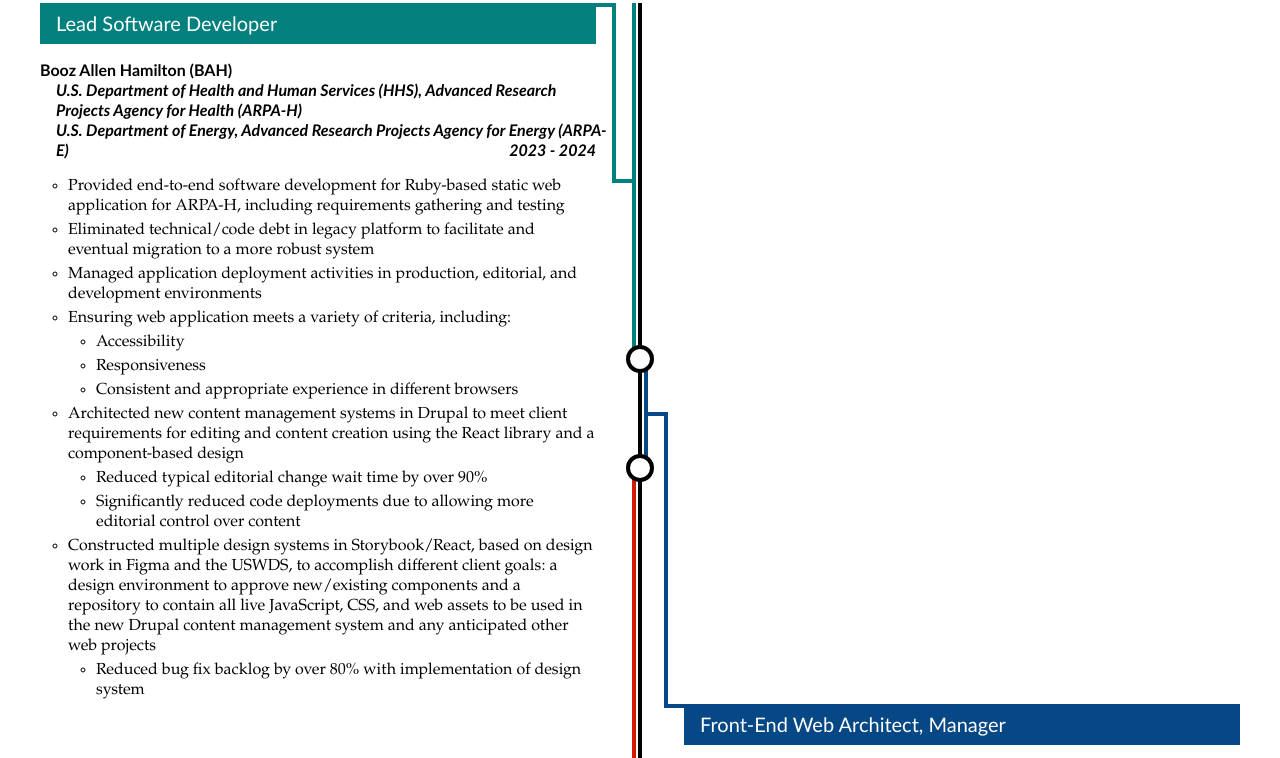
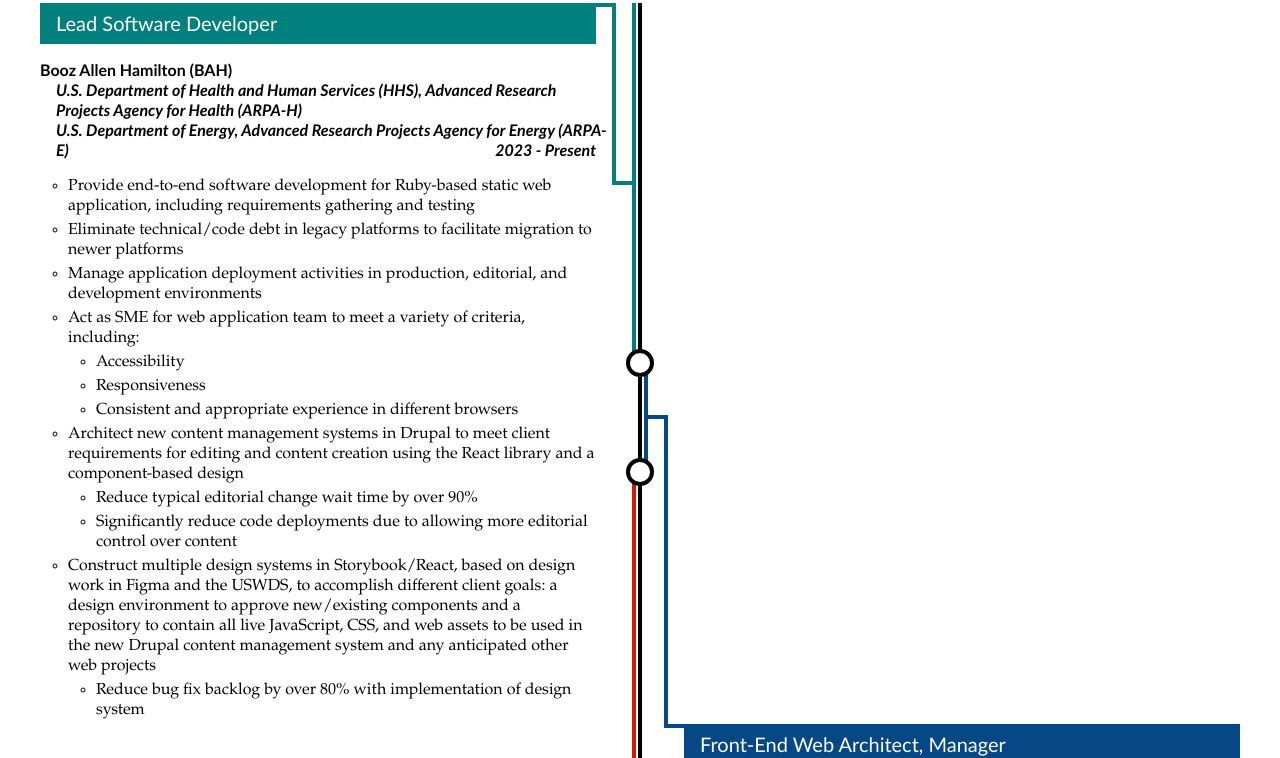
Before and after one commit to ThatRacerGuy/thatracerguy.github.io, a website: page index.html in a window 1280 px wide. Shown: the part 1157-1915 px from the top of the page. Drawn offline with Linux system fonts and the light colour scheme.

Commit message:
Update BAH job

```diff
--- a/index.html
+++ b/index.html
@@ -128,28 +128,28 @@
       <div class="position bah" data-months="23">
         <h3 class="position-title">Lead Software Developer</h3>
 
-        <p class="position-company">Booz Allen Hamilton (BAH)<br><span class="sub-company">U.S. Department of Health and Human Services (HHS), Advanced Research Projects Agency for Health (ARPA-H)</span><br><span class="sub-company">U.S. Department of Energy, Advanced Research Projects Agency for Energy (ARPA-E)</span><span class="date">2023 - 2024</span></p>
+        <p class="position-company">Booz Allen Hamilton (BAH)<br><span class="sub-company">U.S. Department of Health and Human Services (HHS), Advanced Research Projects Agency for Health (ARPA-H)</span><br><span class="sub-company">U.S. Department of Energy, Advanced Research Projects Agency for Energy (ARPA-E)</span><span class="date">2023 - Present</span></p>
 
         <ul class="position-info">
-          <li>Provided end-to-end software development for Ruby-based static web application for ARPA-H, including requirements gathering and testing</li>
-          <li>Eliminated technical/code debt in legacy platform to facilitate and eventual migration to a more robust system</li>
-          <li>Managed application deployment activities in production, editorial, and development environments</li>
-          <li>Ensuring web application meets a variety of criteria, including:
+          <li>Provide end-to-end software development for Ruby-based static web application, including requirements gathering and testing</li>
+          <li>Eliminate technical/code debt in legacy platforms to facilitate migration to newer platforms</li>
+          <li>Manage application deployment activities in production, editorial, and development environments</li>
+          <li>Act as SME for web application team to meet a variety of criteria, including:
             <ul>
               <li>Accessibility</li>
               <li>Responsiveness</li>
               <li>Consistent and appropriate experience in different browsers</li>
             </ul>
           </li>
-          <li>Architected new content management systems in Drupal to meet client requirements for editing and content creation using the React library and a component-based design
+          <li>Architect new content management systems in Drupal to meet client requirements for editing and content creation using the React library and a component-based design
             <ul>
-              <li>Reduced typical editorial change wait time by over 90%</li>
-              <li>Significantly reduced code deployments due to allowing more editorial control over content</li>
+              <li>Reduce typical editorial change wait time by over 90%</li>
+              <li>Significantly reduce code deployments due to allowing more editorial control over content</li>
             </ul>
           </li>
-          <li>Constructed multiple design systems in Storybook/React, based on design work in Figma and the USWDS, to accomplish different client goals: a design environment to approve new/existing components and a repository to contain all live JavaScript, CSS, and web assets to be used in the new Drupal content management system and any anticipated other web projects
+          <li>Construct multiple design systems in Storybook/React, based on design work in Figma and the USWDS, to accomplish different client goals: a design environment to approve new/existing components and a repository to contain all live JavaScript, CSS, and web assets to be used in the new Drupal content management system and any anticipated other web projects
             <ul>
-              <li>Reduced bug fix backlog by over 80% with implementation of design system</li>
+              <li>Reduce bug fix backlog by over 80% with implementation of design system</li>
             </ul>
           </li>
         </ul>
```
